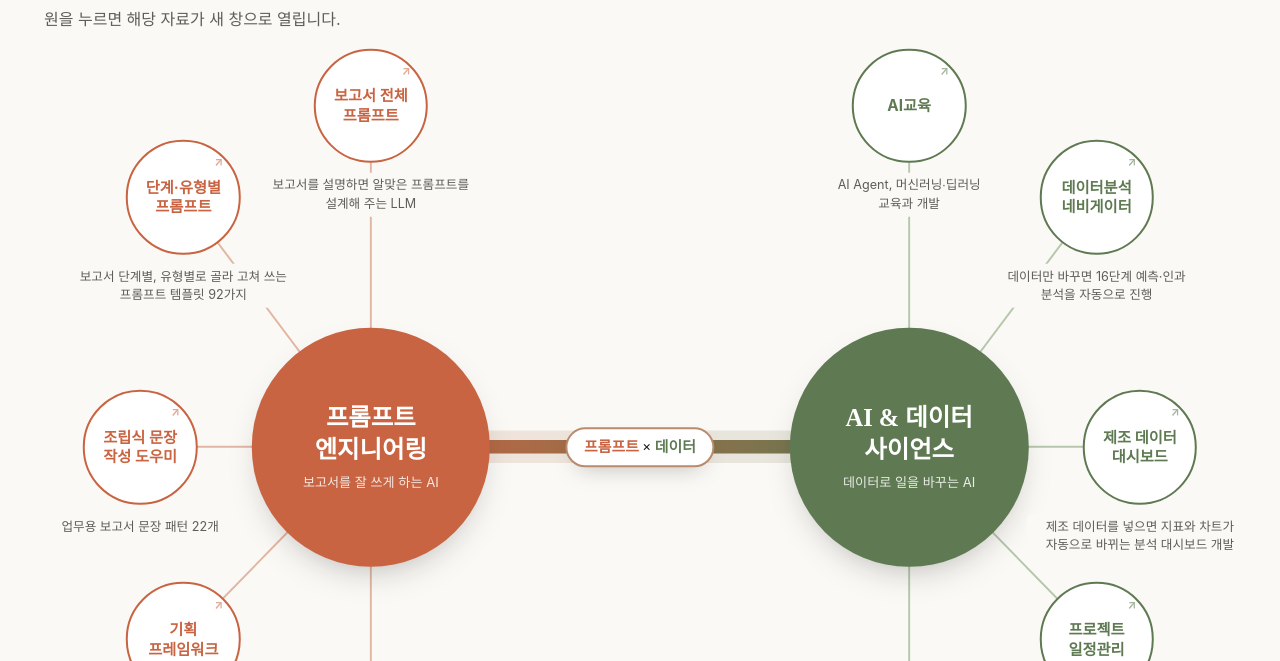
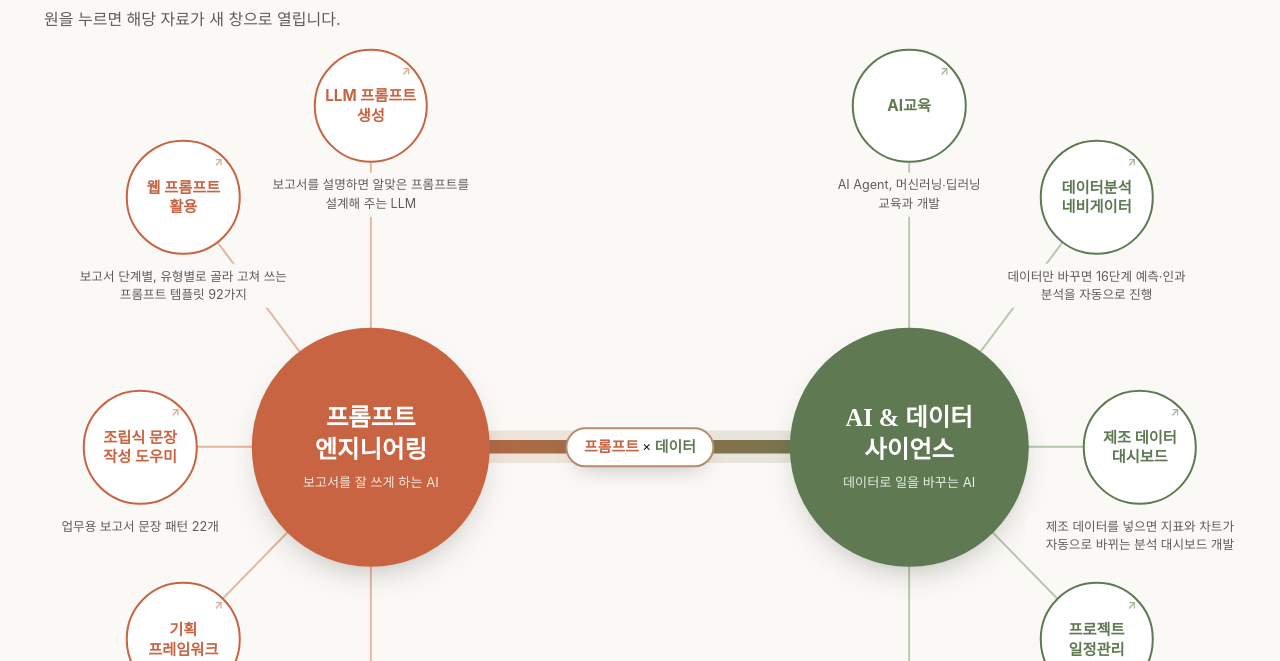
Before and after one commit to iksangyoo-sys/yes-profile, a plain HTML site: page index.html in a window 1280 px wide. Shown: the part 110-771 px from the top of the page. Drawn offline with Linux system fonts and the light colour scheme.

Commit message:
메인 마인드맵 항목명 변경: LLM 프롬프트 생성, 웹 프롬프트 활용
Co-Authored-By: Claude Opus 5.5 <noreply@anthropic.com>
Claude-Session: https://claude.ai/code/session_01BFxrsf281rsPAnhBAV1q4X

```diff
--- a/index.html
+++ b/index.html
@@ -106,8 +106,8 @@ const HUBS = [
   {
     key: "a", x: 340, y: 420, title: "프롬프트<br>엔지니어링", tag: "보고서를 잘 쓰게 하는 AI",
     leaves: [
-      { x: 340, y: 65,  title: "보고서 전체<br>프롬프트",   url: "https://report-prompt-agent.onrender.com/", desc: "보고서를 설명하면 알맞은 프롬프트를 설계해 주는 LLM" },
-      { x: 145, y: 160, title: "단계·유형별<br>프롬프트",     url: GH + "/yes_prom/",       desc: "보고서 단계별, 유형별로 골라 고쳐 쓰는 프롬프트 템플릿 92가지" },
+      { x: 340, y: 65,  title: "LLM 프롬프트<br>생성",       url: "https://report-prompt-agent.onrender.com/", desc: "보고서를 설명하면 알맞은 프롬프트를 설계해 주는 LLM" },
+      { x: 145, y: 160, title: "웹 프롬프트<br>활용",         url: GH + "/yes_prom/",       desc: "보고서 단계별, 유형별로 골라 고쳐 쓰는 프롬프트 템플릿 92가지" },
       { x: 100, y: 420, title: "조립식 문장<br>작성 도우미",   url: GH + "/koreport-skill/", desc: "업무용 보고서 문장 패턴 22개" },
       { x: 145, y: 620, title: "기획<br>프레임워크",     url: "framework/",         desc: "기획 목적과 업무 분야로 찾아 쓰는 기획 프레임워크 지도" },
       { x: 340, y: 705, title: "한자<br>사용 가이드",    url: "hanja/",             desc: "보고서 문장을 짧고 단단하게 만드는 한자 쓰임과 사례" }
```
